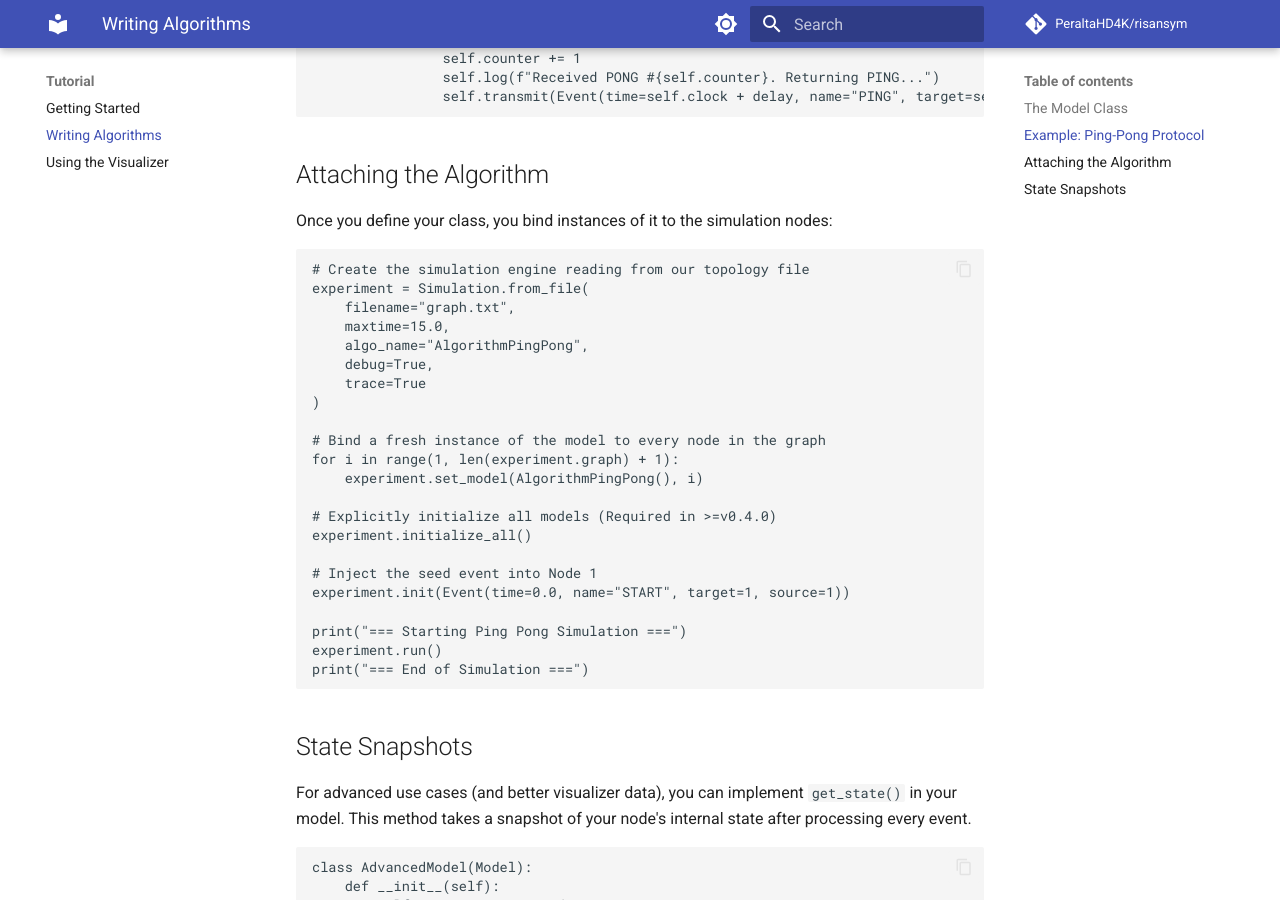
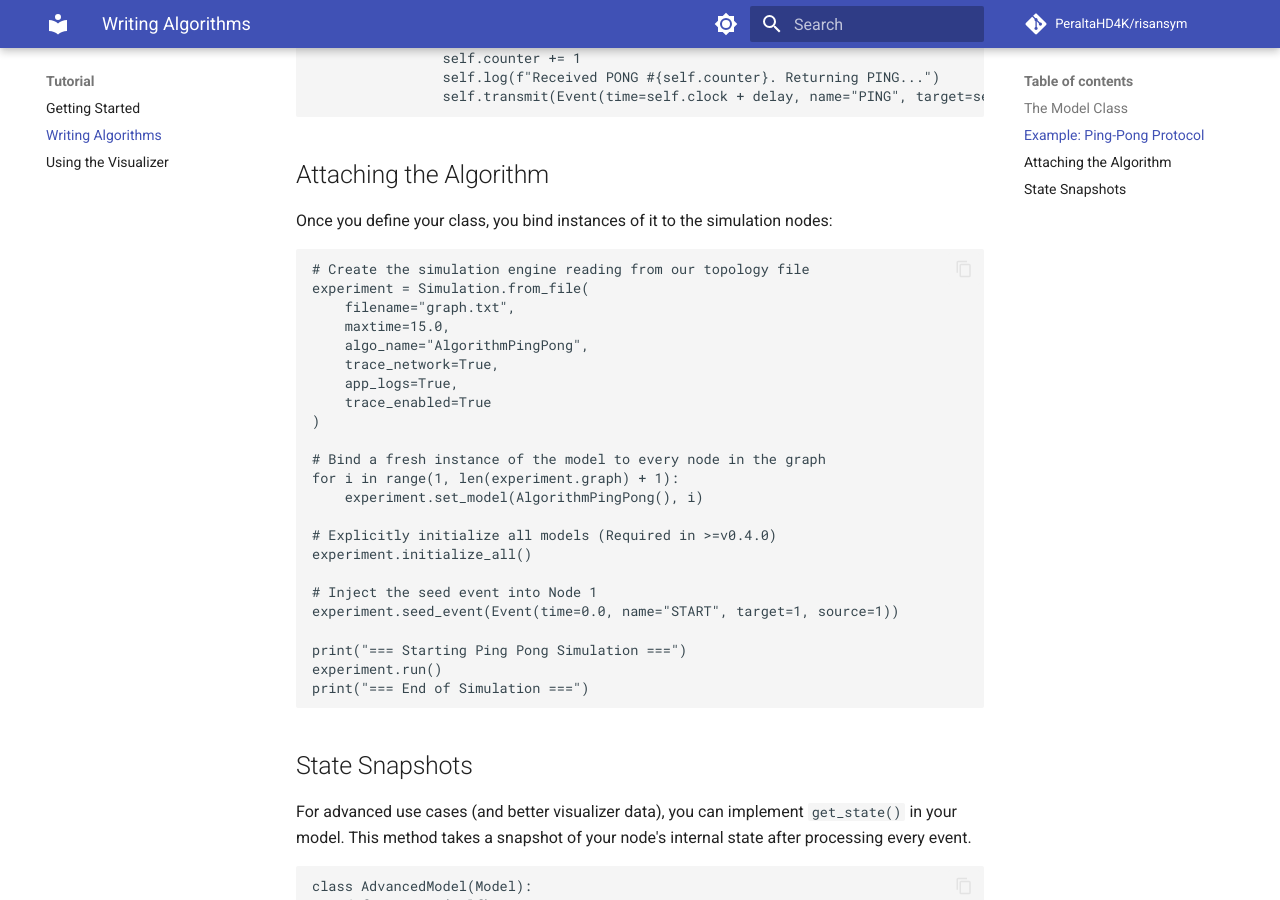
Before and after one commit to PeraltaHD4K/risansym, an MkDocs documentation site: the page built from docs/tutorial/writing_algorithms.md, in a window 1280 px wide and 900 px high, scrolled down 1117 px. Built offline with MkDocs 1.6.1 and Material for MkDocs 9.7.7, drawn with Linux system fonts in a browser that asks for light colours; comment, search, counter and statistics services are not loaded.

Commit message:
docs: update tutorial to use v0.7.0 API (remove deprecated methods)

```diff
--- a/docs/tutorial/writing_algorithms.md
+++ b/docs/tutorial/writing_algorithms.md
@@ -54,8 +54,9 @@ experiment = Simulation.from_file(
     filename="graph.txt",
     maxtime=15.0,
     algo_name="AlgorithmPingPong",
-    debug=True,
-    trace=True
+    trace_network=True,
+    app_logs=True,
+    trace_enabled=True
 )
 
 # Bind a fresh instance of the model to every node in the graph
@@ -66,7 +67,7 @@ for i in range(1, len(experiment.graph) + 1):
 experiment.initialize_all()
 
 # Inject the seed event into Node 1
-experiment.init(Event(time=0.0, name="START", target=1, source=1))
+experiment.seed_event(Event(time=0.0, name="START", target=1, source=1))
 
 print("=== Starting Ping Pong Simulation ===")
 experiment.run()
```
